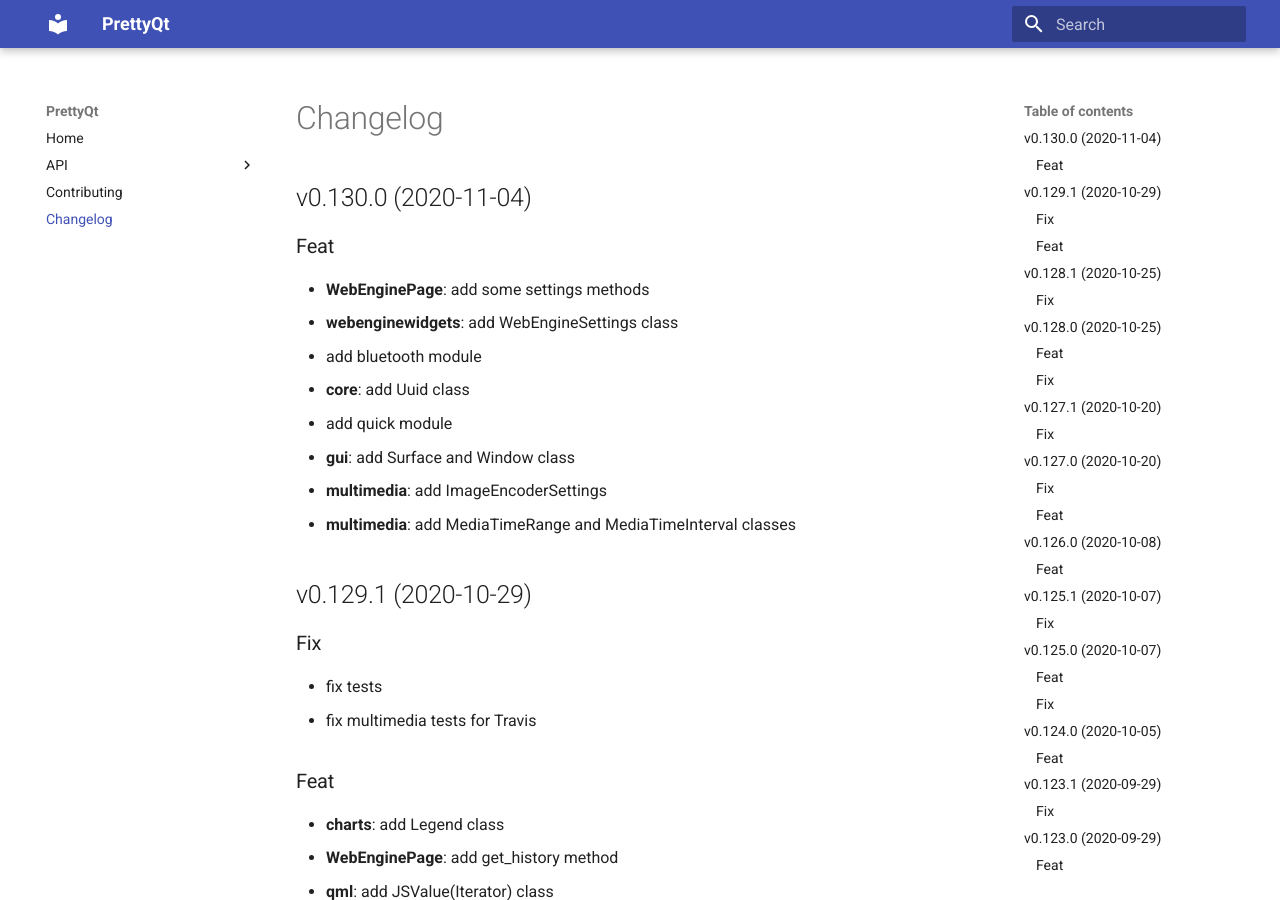
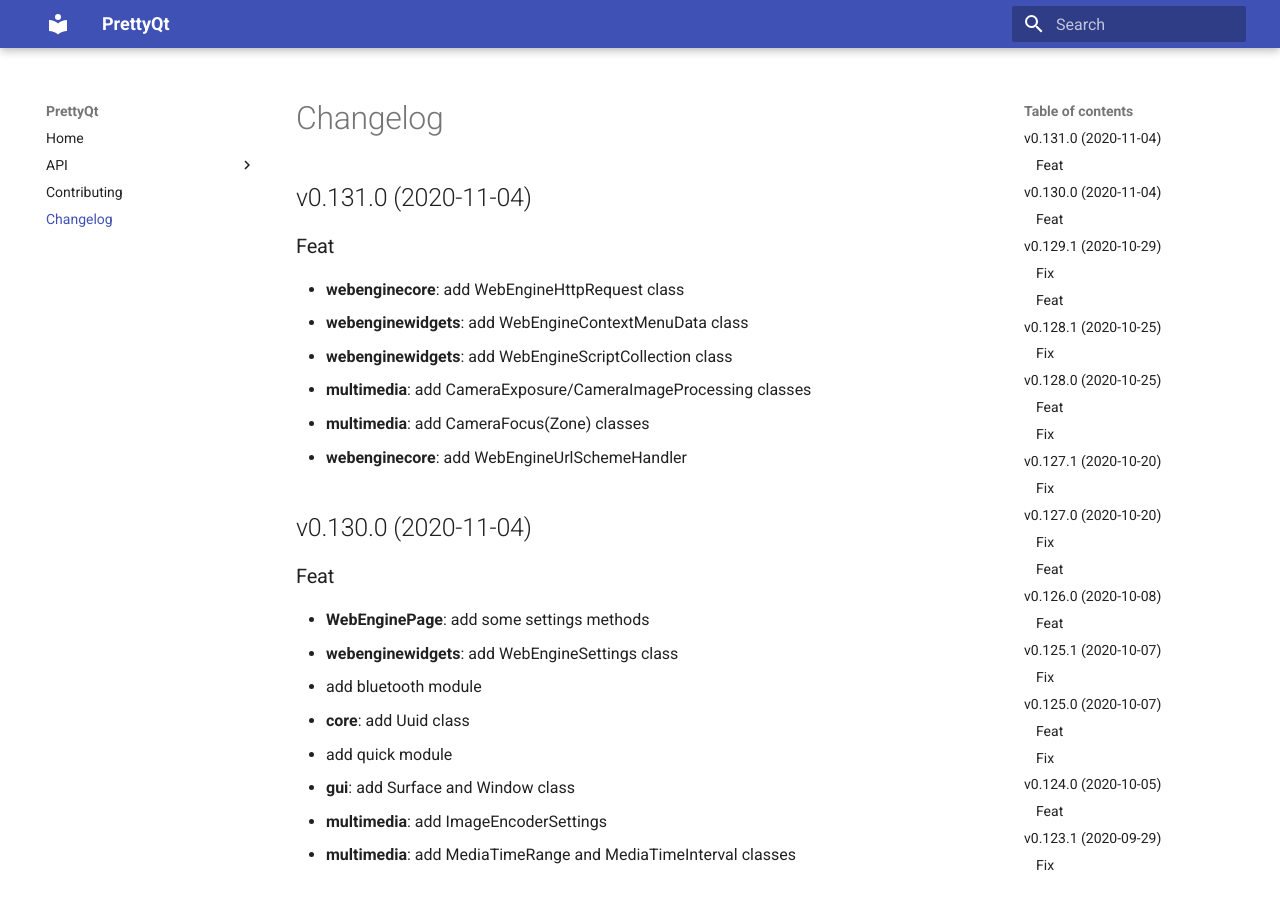
Before and after one commit to phil65/PrettyQt, an MkDocs documentation site: the page built from docs/changelog.md, in a window 1280 px wide and 900 px high. Built offline with MkDocs 1.6.1 and Material for MkDocs 9.7.7, drawn with Linux system fonts in a browser that asks for light colours.

Commit message:
bump: version 0.130.0 → 0.131.0

```diff
--- a/docs/changelog.md
+++ b/docs/changelog.md
@@ -1,3 +1,14 @@
+## v0.131.0 (2020-11-04)
+
+### Feat
+
+- **webenginecore**: add WebEngineHttpRequest class
+- **webenginewidgets**: add WebEngineContextMenuData class
+- **webenginewidgets**: add WebEngineScriptCollection class
+- **multimedia**: add CameraExposure/CameraImageProcessing classes
+- **multimedia**: add CameraFocus(Zone) classes
+- **webenginecore**: add WebEngineUrlSchemeHandler
+
 ## v0.130.0 (2020-11-04)
 
 ### Feat
--- a/prettyqt/__init__.py
+++ b/prettyqt/__init__.py
@@ -4,7 +4,7 @@
 
 __author__ = """Philipp Temminghoff"""
 __email__ = "phil65@kodi.tv"
-__version__ = "0.130.0"
+__version__ = "0.131.0"
 
 
 def debug():
--- a/pyproject.toml
+++ b/pyproject.toml
@@ -1,6 +1,6 @@
 [tool.poetry]
 name = "PrettyQt"
-version = "0.130.0"
+version = "0.131.0"
 description = "A pythonic layer on top of qtpy"
 readme = 'docs/index.md'
 repository = "https://github.com/phil65/prettyqt"
@@ -130,7 +130,7 @@
 '''
 [tool.commitizen]
 name = "cz_conventional_commits"
-version = "0.130.0"
+version = "0.131.0"
 tag_format = "v$version"
 version_files = [
     "prettyqt/__init__.py:__version__",
--- a/setup.py
+++ b/setup.py
@@ -40,6 +40,6 @@
     packages=find_packages(),
     test_suite="tests",
     url="https://github.com/phil65/prettyqt",
-    version="0.130.0",
+    version="0.131.0",
     zip_safe=False,
 )
```
Also changed, not shown: CHANGELOG.md (+11 -0 lines).
